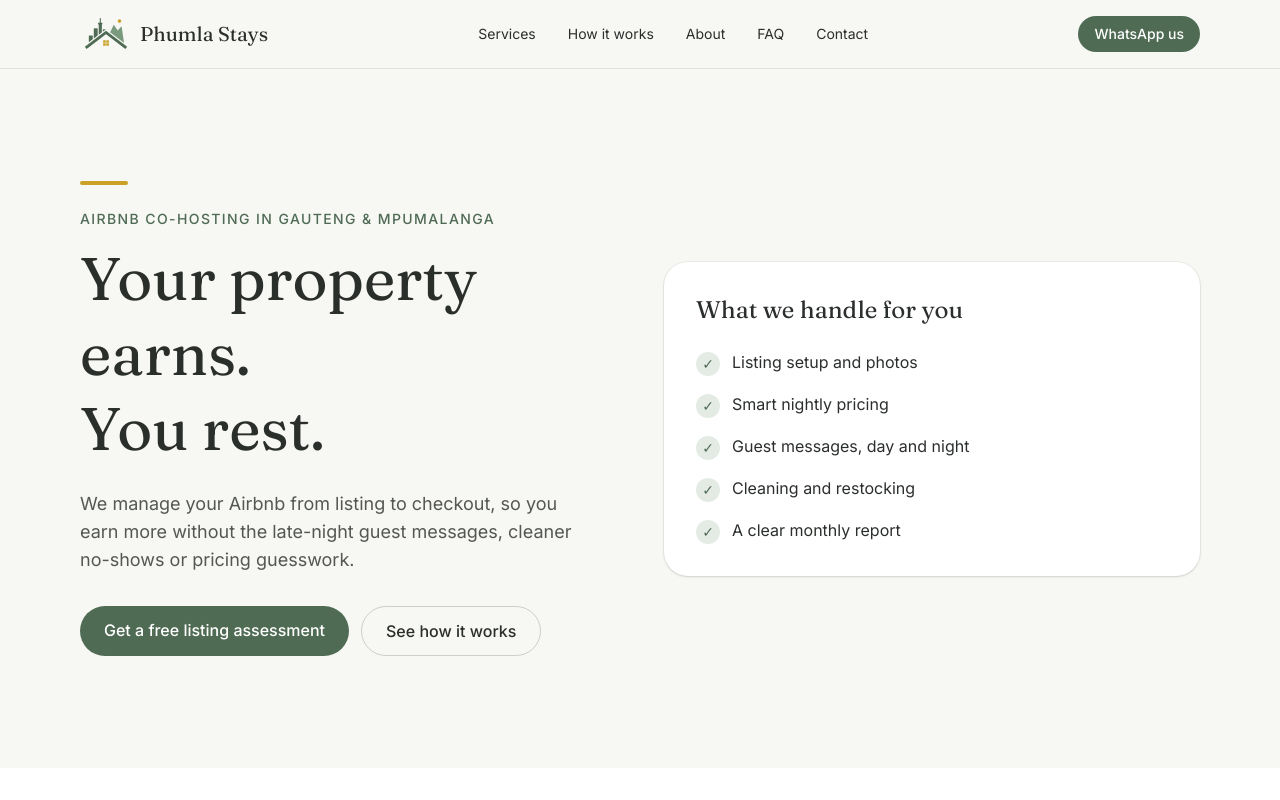
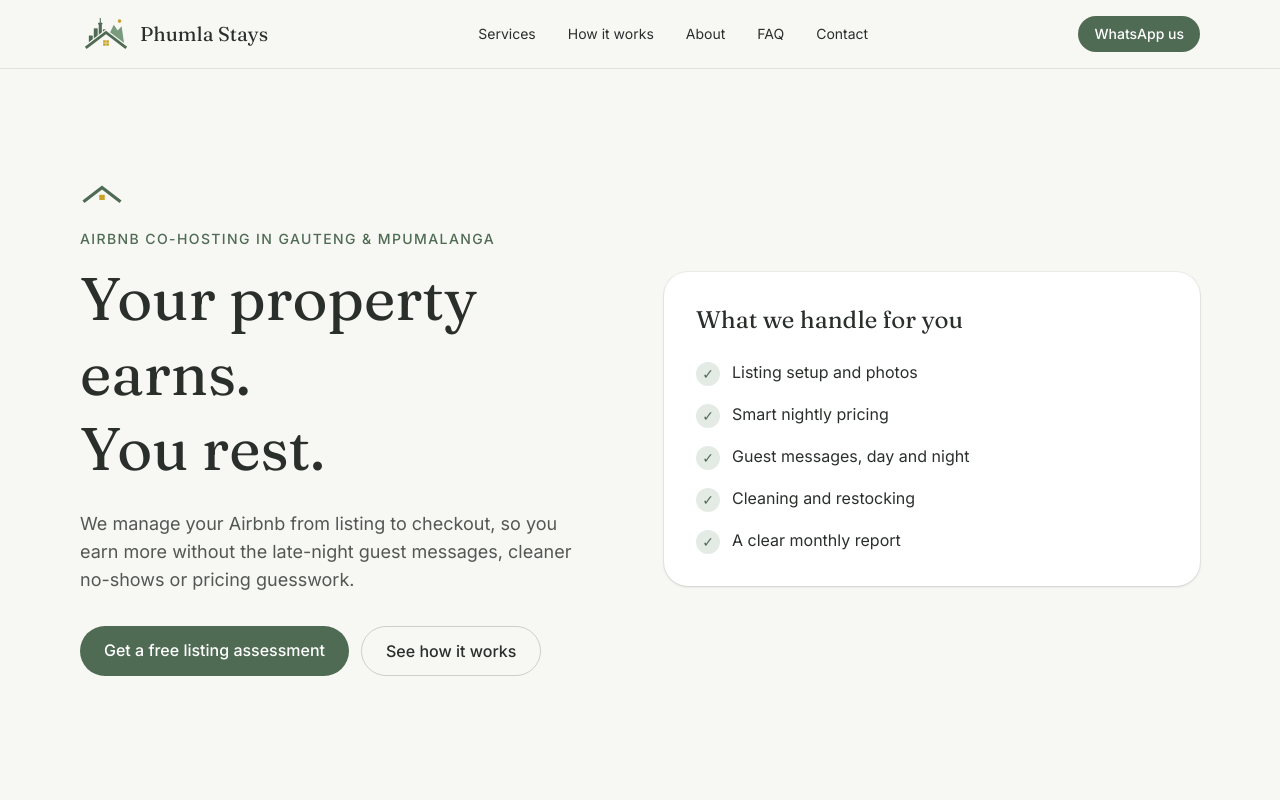
Before and after one commit to phumlamlotshwa/phumla-stays, a Next.js app: page / in a window 1280 px wide. Shown: the top 800 px of the page. Built offline with nearby package versions, Linux system fonts and the light colour scheme.

Commit message:
Use roof mark in hero instead of gold bar

```diff
--- a/src/app/page.tsx
+++ b/src/app/page.tsx
@@ -16,12 +16,12 @@ export default function Home() {
       <Header />
       <main>
         <Hero />
+        <RoofDivider />
         <Services />
         <EarningsCalculator />
         <HowItWorks />
-        <Areas/>
+        <Areas />
         <RoofDivider />
-
         <Contact />
       </main>
       <Footer />
--- a/src/components/Hero.tsx
+++ b/src/components/Hero.tsx
@@ -12,7 +12,16 @@ export default function Hero() {
   return (
     <section className="mx-auto grid max-w-6xl items-center gap-12 px-4 py-20 md:grid-cols-2 md:py-28">
       <div>
-        <div className="mb-6 h-1 w-12 rounded-full bg-gold" />
+                <svg aria-hidden="true" viewBox="0 0 40 22" className="mb-6 h-6 w-11">
+          <path
+            d="M3 19 L20 6 L37 19"
+            fill="none"
+            stroke="#4F6B54"
+            strokeWidth={3}
+            strokeLinejoin="miter"
+          />
+          <rect x="17.5" y="12.5" width="5" height="5" rx="0.5" fill="#C9A227" />
+        </svg>
         <p className="mb-3 text-sm font-medium uppercase tracking-widest text-sage-dark">
           Airbnb co-hosting in {site.serviceArea}
         </p>
```
